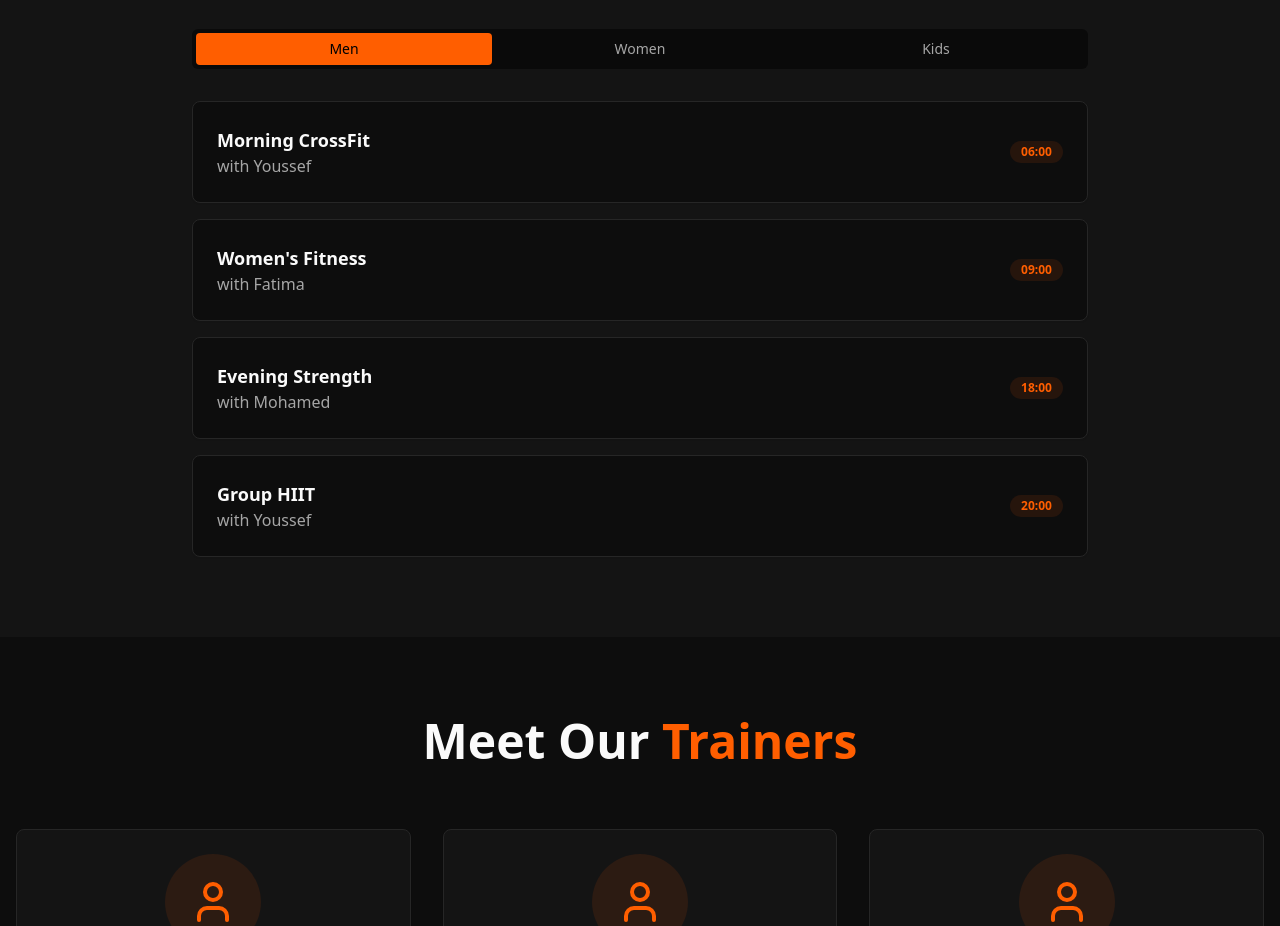
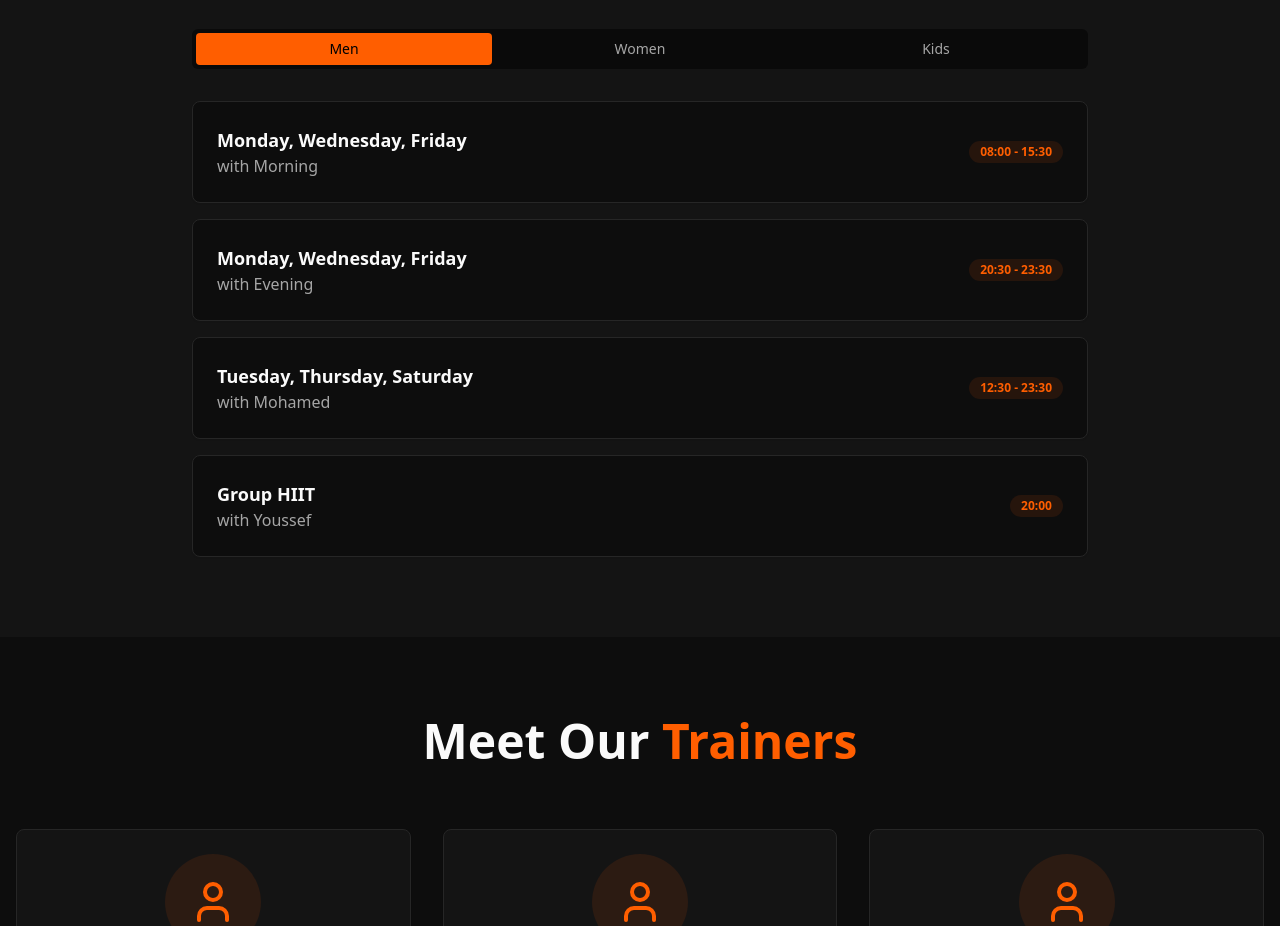
Before and after one commit to AymaneAmghar/aji-trini-tetouan-fitness, a React (Vite) app: page / in a window 1280 px wide. Shown: the part 2180-3106 px from the top of the page. Built offline with nearby package versions, Linux system fonts and the light colour scheme.

Commit message:
Update Index.tsx

```diff
--- a/src/pages/Index.tsx
+++ b/src/pages/Index.tsx
@@ -52,16 +52,16 @@ const Index = () => {
   }];
   const schedule = {
     monday: [{
-      time: "06:00",
-      class: "Morning CrossFit",
-      trainer: "Youssef"
+      time: "08:00 - 15:30",
+      class: "Monday, Wednesday, Friday",
+      trainer: "Morning"
     }, {
-      time: "09:00",
-      class: "Women's Fitness",
-      trainer: "Fatima"
+      time: "20:30 - 23:30",
+      class: "Monday, Wednesday, Friday",
+      trainer: "Evening"
     }, {
-      time: "18:00",
-      class: "Evening Strength",
+      time: "12:30 - 23:30",
+      class: "Tuesday, Thursday, Saturday",
       trainer: "Mohamed"
     }, {
       time: "20:00",
```
